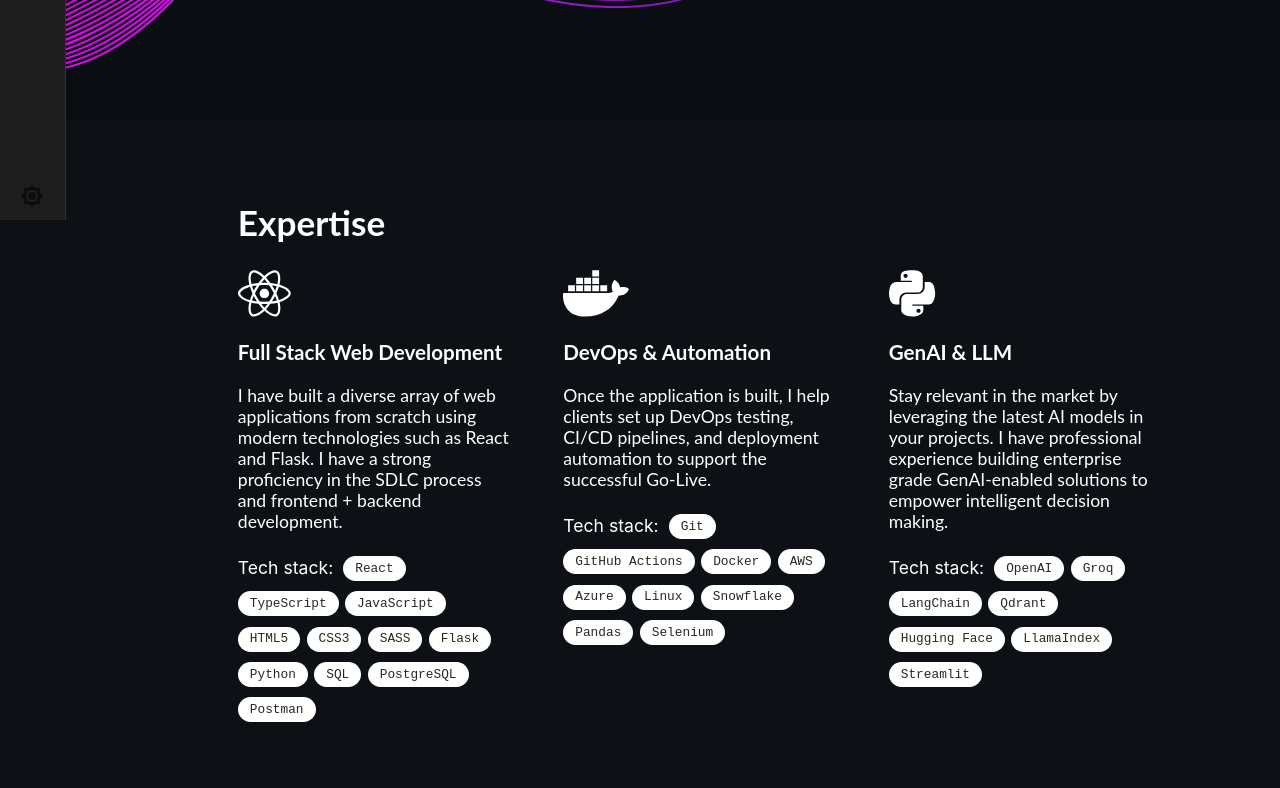
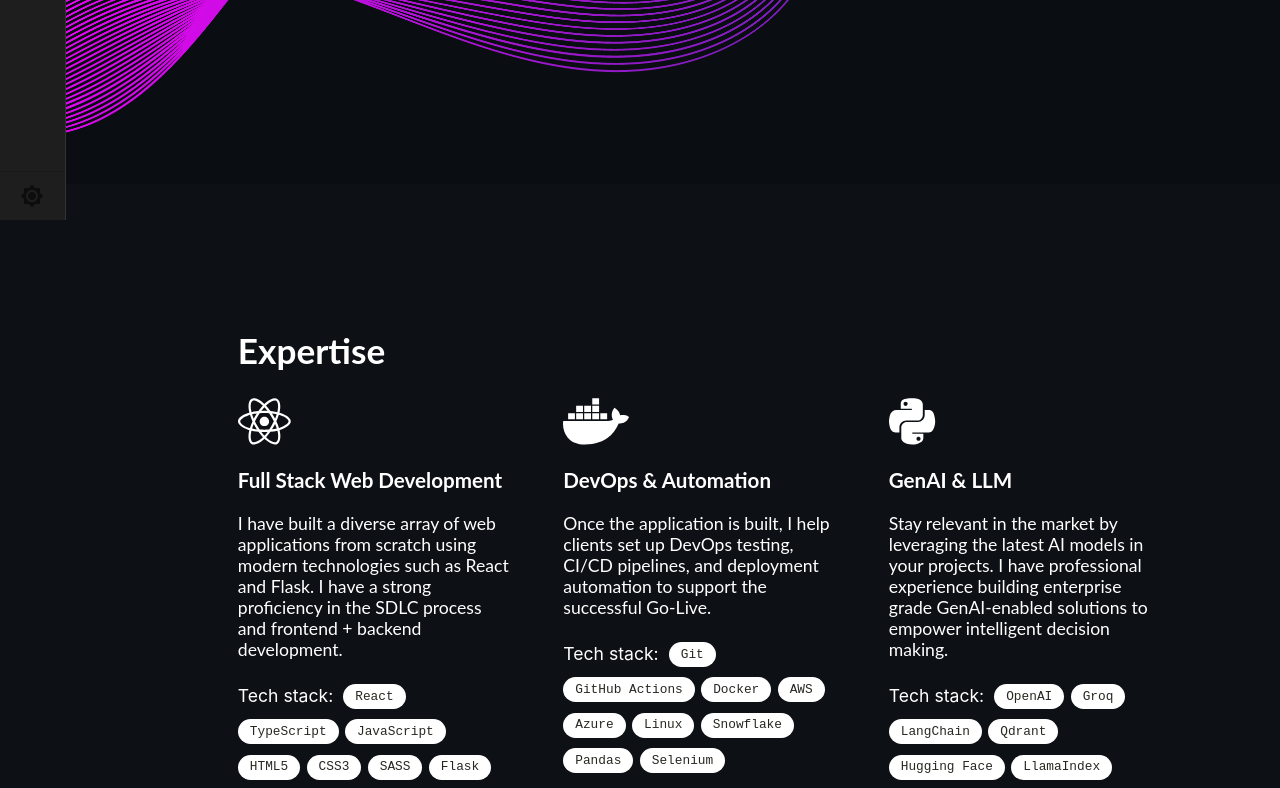
Before and after one commit to kzha0676/kzha0676.github.io, a React (Create React App) app: page / in a window 1280 px wide. Shown: the part 580-1368 px from the top of the page. Built offline with nearby package versions, Linux system fonts and the light colour scheme.

Commit message:
Update index.scss

```diff
--- a/src/index.scss
+++ b/src/index.scss
@@ -85,6 +85,7 @@ p, a, h1, h2, h3, h4, h5, label, button {
 }
 
 .container {
+  margin-top: 64px;
   width: 100%;
   display: flex;
   flex-direction: column;
```
